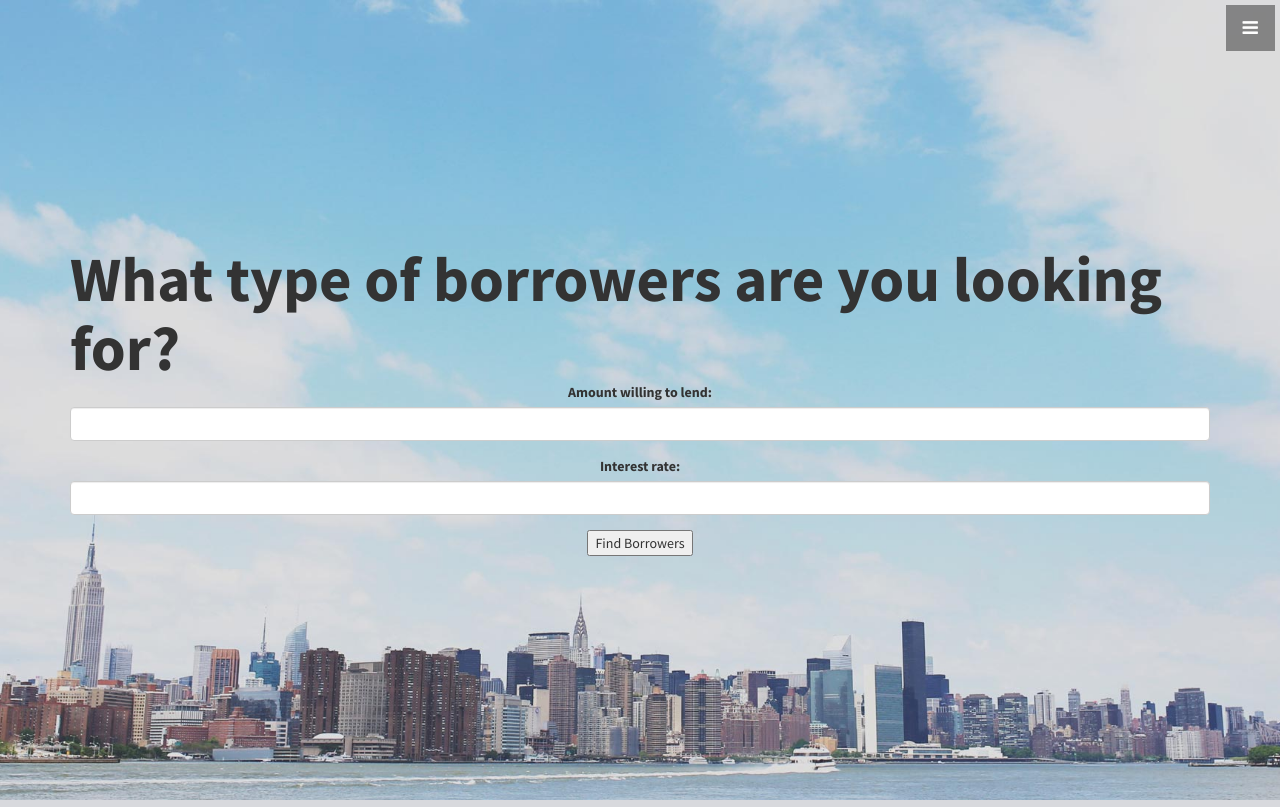
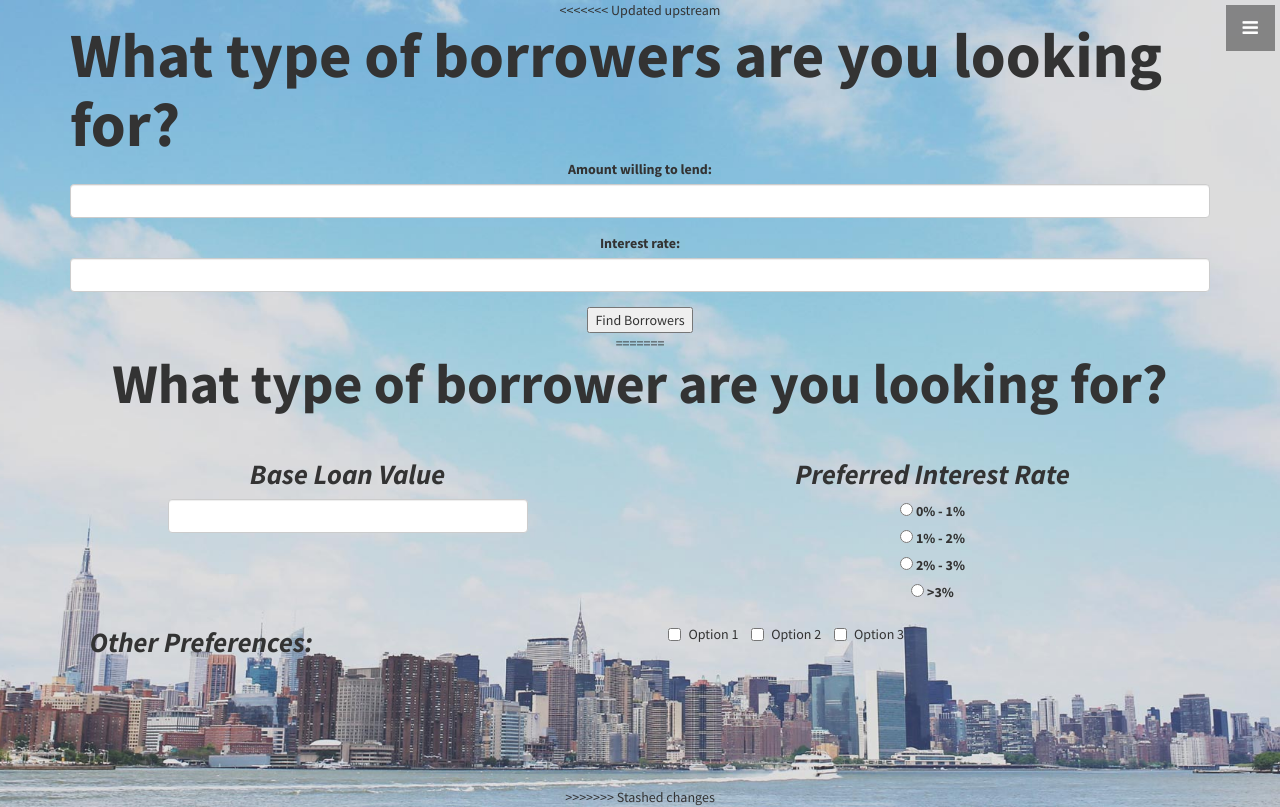
Before and after one commit to Shashank-Ojha/MakeBank, a Flask app: page /lend in a window 1280 px wide. Run offline with Flask 2, Linux system fonts and the light colour scheme; some libraries are stand-ins or nearby versions.

Commit message:
FrontEnd Progress 2

```diff
--- a/templates/lend.html
+++ b/templates/lend.html
@@ -71,6 +71,7 @@ h1{
     <header id="top" class="header">
         <div class="text-vertical-center">
           <div class="container">
+<<<<<<< Updated upstream
             <h1 style="text-align:left">What type of borrowers are you looking for?</h1>
             <form action="/lend" method="POST">
               <div class="form-group">
@@ -83,6 +84,60 @@ h1{
               </div>
               <input type="submit" name="my-form" value="Find Borrowers">
             </form>
+=======
+            <div class="row" style="vertical-align:text-top;">
+                <h1 style="font-size:400%;">What type of borrower are you looking for?</h1>
+                <br>
+                <br>
+            </div>
+            <div class = "row">
+                <div class = "col-sm-1">
+                </div>
+                <div class = "col-sm-4">
+                    <form>
+                      <div class="form-group">
+                        <label for="usr" style="font-size:200%;"><i>Base Loan Value</i></label>
+                        <input type="text" class="form-control" id="usr" name="loanVal">
+                      </div>
+                      <!-- <div class = "form-group">
+                      </div> -->
+                    </form>
+                </div>
+                <div class = "col-sm-2">
+                </div>
+                <div class = "col-sm-4">
+                    <form>
+                      <div class="form-group">
+                        <label for="usr" style="font-size:200%;"><i>Preferred Interest Rate</i></label> <br>
+                        <label style = "font:100%"><input type="radio" class="form-inline" name="IRrange"> 0% - 1%</label><br>
+                        <label><input type="radio" class="form-inline" name="IRrange"> 1% - 2%</label> <br>
+                        <label><input type="radio" class="form-inline" name="IRrange"> 2% - 3%</label> <br>
+                        <label><input type="radio" class="form-inline" name="IRrange"> >3%</label>
+                      </div>
+                    </form>
+                </div>
+                <div class = "col-sm-1">
+                </div>
+            </div>
+            <div class = "row">
+                <div class = "col-sm-3">
+                <label for="usr" style="font-size:200%;"><i>Other Preferences:</i></label>
+                </div>
+                <div class = "col-sm-9">
+                <label class="checkbox-inline"><input type="checkbox" value="">Option 1</label>
+                <label class="checkbox-inline"><input type="checkbox" value="">Option 2</label>
+                <label class="checkbox-inline"><input type="checkbox" value="">Option 3</label>
+                </div>
+            </div>
+            <div class = "row">
+            <br>
+            <br>
+            <br>
+            <br>
+            <br>
+            <br>
+            </div>
+>>>>>>> Stashed changes
           </div>
         </div>
     </header>
```
